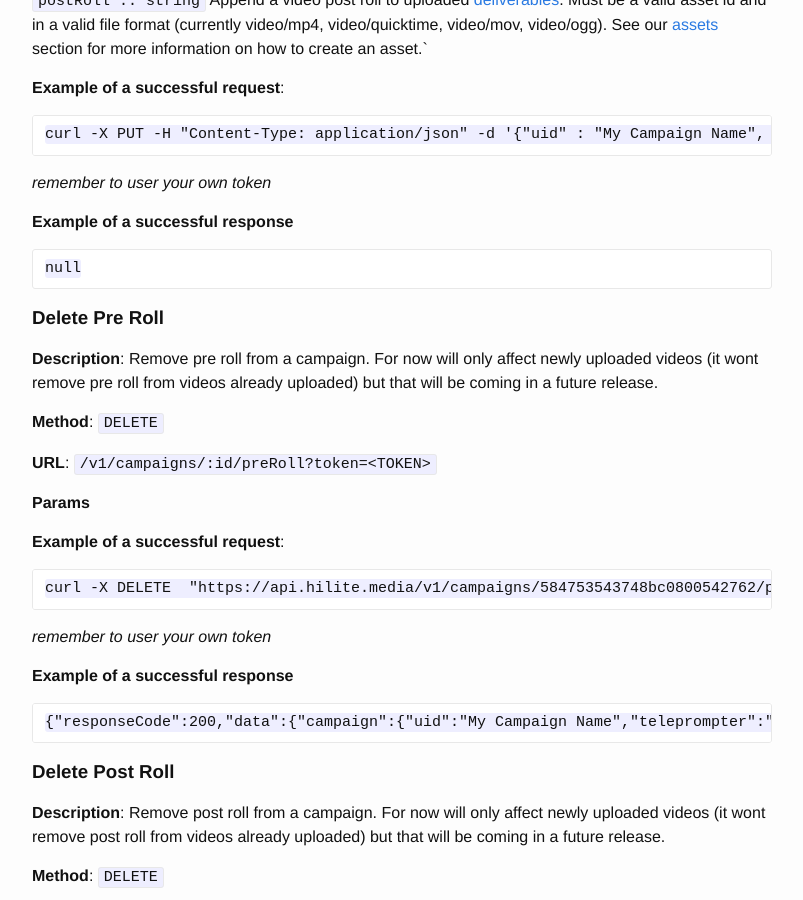
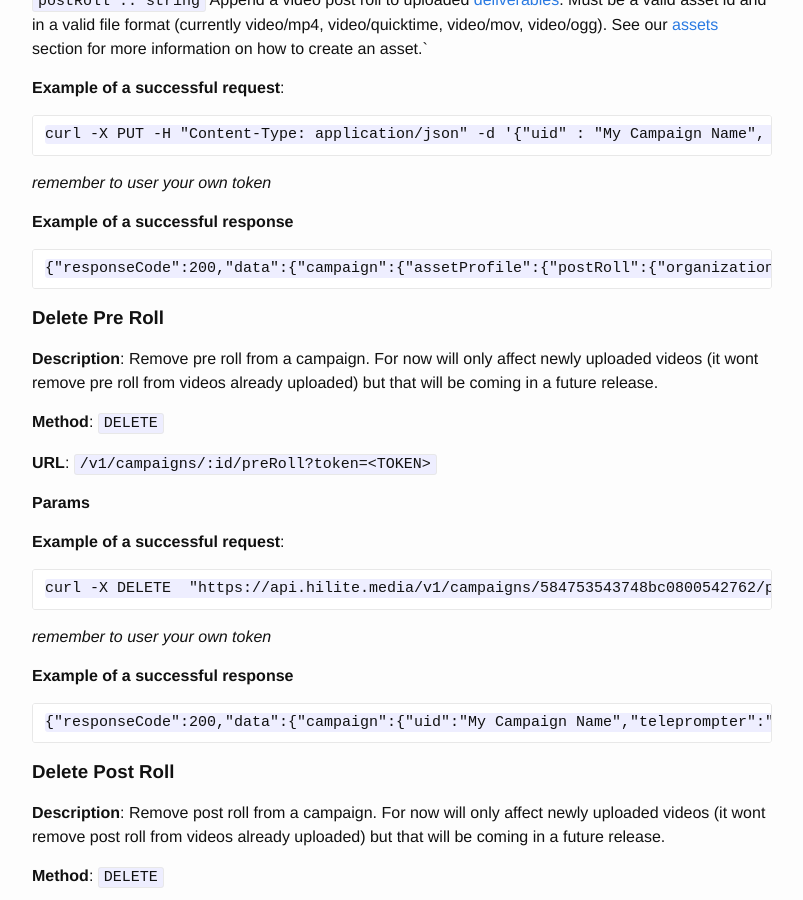
Before and after one commit to hilite-developer-site/hilite-developer-site.github.io, a Jekyll site: the page built from campaigns.md, in a window 1280 px wide and 900 px high, scrolled down 2033 px. Shown: the whole window, without its empty margins (238-1041 px from the left). Built offline with Jekyll 4.4.1, drawn with Linux system fonts in a browser that asks for light colours.

Commit message:
add some missing data

```diff
--- a/_data/endpoints.json
+++ b/_data/endpoints.json
@@ -166,7 +166,45 @@
           "description": "Append a video post roll to uploaded [deliverables](/deliverables.html). Must be a valid asset id and in a valid file format (currently video/mp4, video/quicktime, video/mov, video/ogg). See our [assets](/assets.html) section for more information on how to create an asset.",
           "exampleValue": "76124e30-7136-4211-b411-94ce7444e9eb"
         }
-      ]
+      ],
+      "responseExample": {
+        "responseCode": 200,
+        "data": {
+          "campaign": {
+            "assetProfile": {
+              "postRoll": {
+                "organizationId": "584854990ea7cb08007d8b35",
+                "url": "http://someurl.mov",
+                "mimeType": "video/mov",
+                "createdAt": "2016-12-07T18:27:37.699Z",
+                "updatedAt": "2016-12-07T18:27:37.699Z",
+                "id": "584854990ea7cb08007d8b3b"
+              },
+              "preRoll": {
+                "organizationId": "584854990ea7cb08007d8b35",
+                "url": "http://someurl.mov",
+                "mimeType": "video/mov",
+                "createdAt": "2016-12-07T18:27:37.699Z",
+                "updatedAt": "2016-12-07T18:27:37.699Z",
+                "id": "584854990ea7cb08007d8b3b"
+              }
+            },
+            "uid": "My Campaign Name",
+            "teleprompter": "This is some updated teleprompter text",
+            "organizationId": "584750c589b67e0700048cc9",
+            "status": "curated - approved",
+            "createdAt": "2016-12-06T23:59:02.127Z",
+            "updatedAt": "2016-12-06T23:59:02.127Z",
+            "id": "584750c689b67e0700048cd3",
+            "organization": {
+              "name": "My Organization Name",
+              "createdAt": "2016-12-06T23:59:01.430Z",
+              "updatedAt": "2016-12-06T23:59:01.430Z",
+              "id": "584750c589b67e0700048cc9"
+            }
+          }
+        }
+      }
     },
     {
       "title": "Delete Pre Roll",
```
